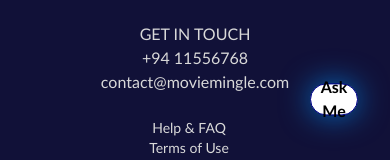
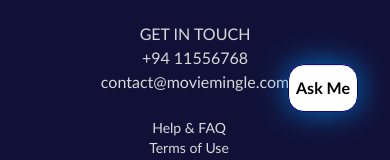
Before and after one commit to ManadaHerath/Theater-reservation-system, a React (Create React App) app in the folder frontend/: page /login in a window 390 px wide. Shown: the part 674-834 px from the top of the page. Built offline with nearby package versions, Linux system fonts and the light colour scheme.

Commit message:
added chatbot more responsiveness

```diff
--- a/frontend/src/components/Chatbot/ChatBot.jsx
+++ b/frontend/src/components/Chatbot/ChatBot.jsx
@@ -19,7 +19,7 @@ const ChatBot = ({ chatbotId }) => {
       {/* Glowing and Floating Button */}
       <button
         onClick={handleChatBubbleClick}
-        className="relative w-12 h-8 sm:w-24 sm:h-12 text-base sm:text-lg hover:text-white bg-white text-black font-bold rounded-2xl hover:bg-blue-800 transition duration-300 flex justify-center items-center shadow-xl animate-bounce-slow"
+        className="relative w-[70px] h-12 sm:w-24 sm:h-12 text-base sm:text-lg hover:text-white bg-white text-black font-bold rounded-2xl hover:bg-blue-800 transition duration-300 flex justify-center items-center shadow-xl animate-bounce-slow"
         style={{
           boxShadow: "0 0 30px rgba(0, 150, 255, 0.7)", // Glowing effect
           //backgroundImage: "url(https://firebasestorage.googleapis.com/v0/b/movie-mingle-2ec48.appspot.com/o/vecteezy_robot-chatbot-aesthetic_25271424.png?alt=media&token=1b54f33a-3f9a-451d-be88-16fb07a84521)", // Add logo if needed
```
